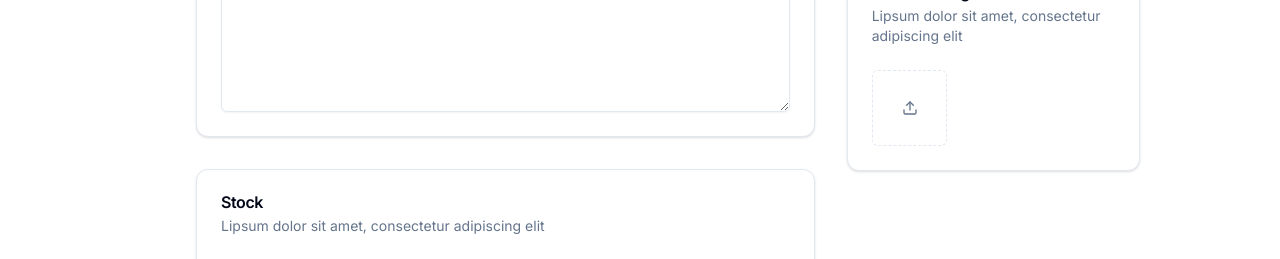
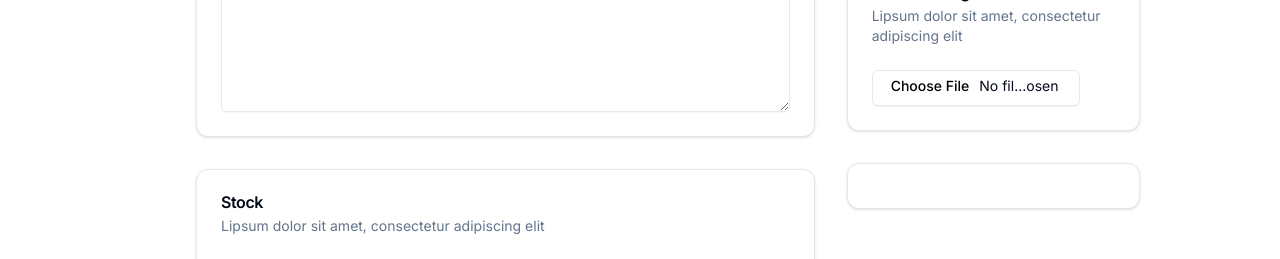
Before and after one commit to clopdevelop/e-commerce, a Next.js app: page /admin/products/new in a window 1280 px wide. Shown: the part 455-714 px from the top of the page. Built offline with nearby package versions, Linux system fonts and the light colour scheme; no server answers.

Commit message:
Añadiendo preview de imagen en añadir producto

```diff
--- a/app/(admin-panel)/admin/products/new/page.tsx
+++ b/app/(admin-panel)/admin/products/new/page.tsx
@@ -1,5 +1,4 @@
 "use client"
-import Image from "next/image"
 import {
   ChevronLeft,
   Home,
@@ -60,10 +59,9 @@ import {
 import { Form, FormControl, FormField, FormItem, FormLabel, FormMessage, useFormField } from "@/components/shadcn/form"
 import { useForm } from "react-hook-form"
 import { useState } from "react"
-import { zodResolver } from "@hookform/resolvers/zod"
-import { addProductSchema } from "@/lib/schemas"
 import { addProduct } from "@/lib/actionscommands"
-export default function EditPage() {
+import Image from "next/image"
+export default function NewProductPage() {
   const form = useForm()
 
   //TODO RECUPERAR LAS CATEGORIAS
@@ -74,6 +72,8 @@ export default function EditPage() {
   const handleStatusChange = (value: any) => {
     setSelectedStatus(value);
   };
+
+  const [file, setFile] = useState<File | null>(null);
 
   return (
 
@@ -391,21 +391,34 @@ export default function EditPage() {
                                 render={({ field }) => (
                                   <FormItem>
                                     <FormControl>
-                                      {/* <Input
-                                        id="name"
-                                        type="text"
-                                        className="w-full"
-                                        {...field} /> */}
-                                      <button className="flex aspect-square w-full items-center justify-center rounded-md border border-dashed">
+                                      {/* <button className="flex aspect-square w-full items-center justify-center rounded-md border border-dashed">
                                         <Upload className="h-4 w-4 text-muted-foreground" />
                                         <span className="sr-only">Upload</span>
-                                      </button>
+                                      </button> */}
+                                      <Input
+                                        id="image"
+                                        type="file"
+                                        className="w-auto max-w-52"
+                                        src={file ? URL.createObjectURL(file) : undefined} // Verifica si file es null antes de llamar a createObjectURL
+                                        {...field}
+                                        onChange={(e) => {
+                                          if (e.target.files && e.target.files.length > 0) {
+                                            setFile(e.target.files[0]);
+                                            console.log(e.target.files[0])
+                                          }
+                                        }}
+                                      />
                                     </FormControl>
                                   </FormItem>
                                 )}
                               />
                             </div>
                           </div>
+                        </CardContent>
+                      </Card>
+                      <Card x-chunk="dashboard-07-chunk-5">
+                        <CardContent className="pt-5">
+                          {file && <Image alt="" src={URL.createObjectURL(file)} width={100} height={100} className="w-full"/>}
                         </CardContent>
                       </Card>
                       {/* <Card x-chunk="dashboard-07-chunk-5">
```
